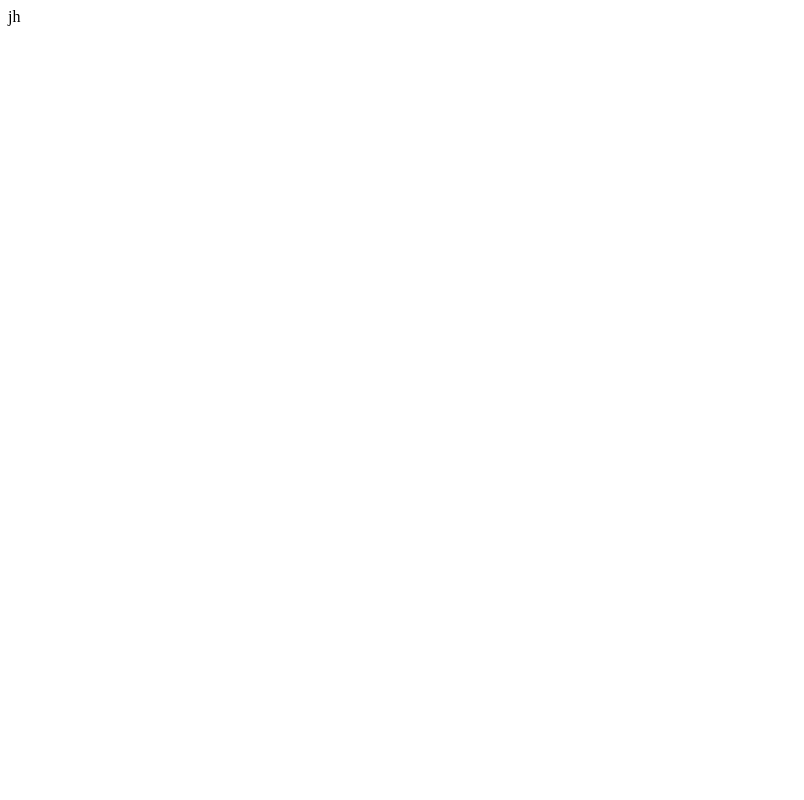
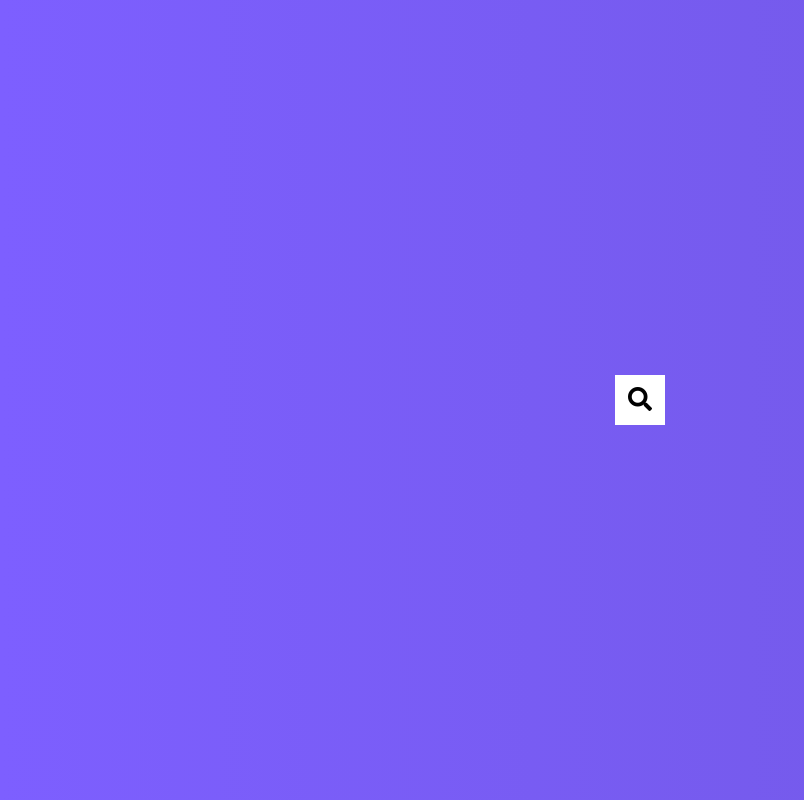
Before and after one commit to unnihc369/js-projects, a plain HTML site: page project-04/index.html in a window 1280 px wide. Shown: the whole page, without its empty margins (0-804 px from the left). Drawn offline with Linux system fonts and the light colour scheme.

Commit message:
Add files via upload

```diff
--- a/project-04/index.html
+++ b/project-04/index.html
@@ -1 +1,24 @@
-jh
+<!DOCTYPE html>
+<html lang="en">
+  <head>
+    <meta charset="UTF-8" />
+    <meta name="viewport" content="width=device-width, initial-scale=1.0" />
+    <link
+      rel="stylesheet"
+      href="https://cdnjs.cloudflare.com/ajax/libs/font-awesome/5.14.0/css/all.min.css"
+      integrity="sha512-1PKOgIY59xJ8Co8+NE6FZ+LOAZKjy+KY8iq0G4B3CyeY6wYHN3yt9PW0XpSriVlkMXe40PTKnXrLnZ9+fkDaog=="
+      crossorigin="anonymous"
+    />
+    <link rel="stylesheet" href="style.css" />
+    <title>Hidden Search</title>
+  </head>
+  <body>
+    <div class="search">
+      <input type="text" class="input" placeholder="Search..." />
+      <button class="btn">
+        <i class="fas fa-search"></i>
+      </button>
+    </div>
+    <script src="main.js"></script>
+  </body>
+</html>
--- /dev/null
+++ b/project-04/main.js
@@ -0,0 +1,8 @@
+const search = document.querySelector(".search");
+const btn = document.querySelector(".btn");
+const input = document.querySelector(".input");
+
+btn.addEventListener("click", () => {
+  search.classList.toggle("active");
+  input.focus();
+});
--- /dev/null
+++ b/project-04/style.css
@@ -0,0 +1,57 @@
+@import url('https://fonts.googleapis.com/css2?family=Roboto&display=swap');
+
+* {
+    box-sizing: border-box;
+}
+
+body {
+    background-image: linear-gradient(90deg, #7d5fff, #7158e2);
+    font-family: 'Roboto', sans-serif;
+    display: flex;
+    align-items: center;
+    justify-content: center;
+    height: 100vh;
+    overflow: hidden;
+    margin: 0;
+}
+
+.search {
+    position: relative;
+    height: 50px;
+}
+
+.search .input {
+    background-color: #fff;
+    border: 0;
+    font-size: 18px;
+    padding: 15px;
+    height: 50px;
+    width: 50px;
+    transition: width 0.3s ease;
+}
+
+.btn {
+    background-color: #fff;
+    border: 0;
+    cursor: pointer;
+    font-size: 24px;
+    position: absolute;
+    top: 0;
+    left: 0;
+    height: 50px;
+    width: 50px;
+    transition: transform 0.3s ease;
+}
+
+.btn:focus,
+.input:focus {
+    outline: none;
+}
+
+.search.active .input {
+    width: 200px;
+}
+
+.search.active .btn {
+    transform: translateX(198px);
+}
```
